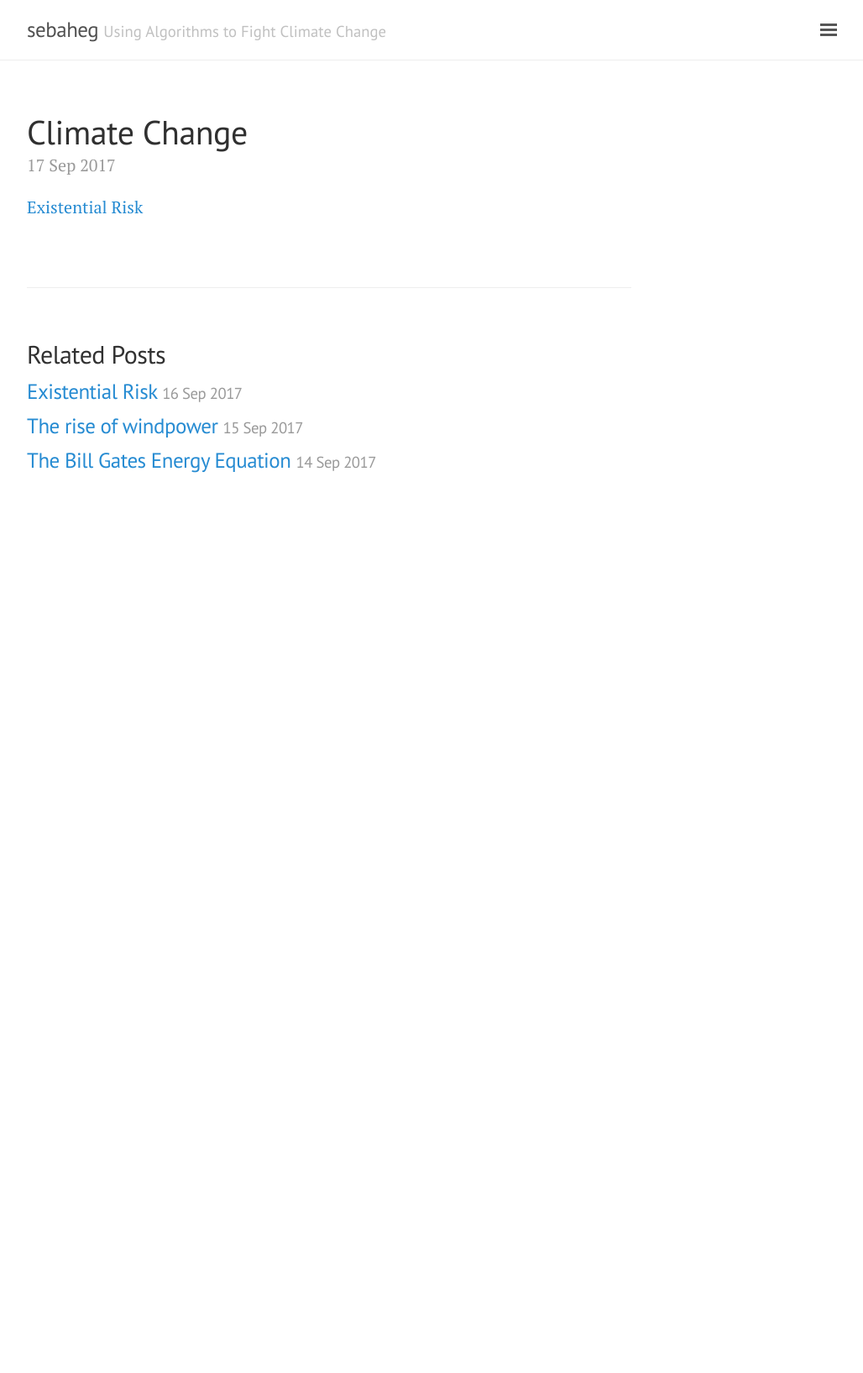
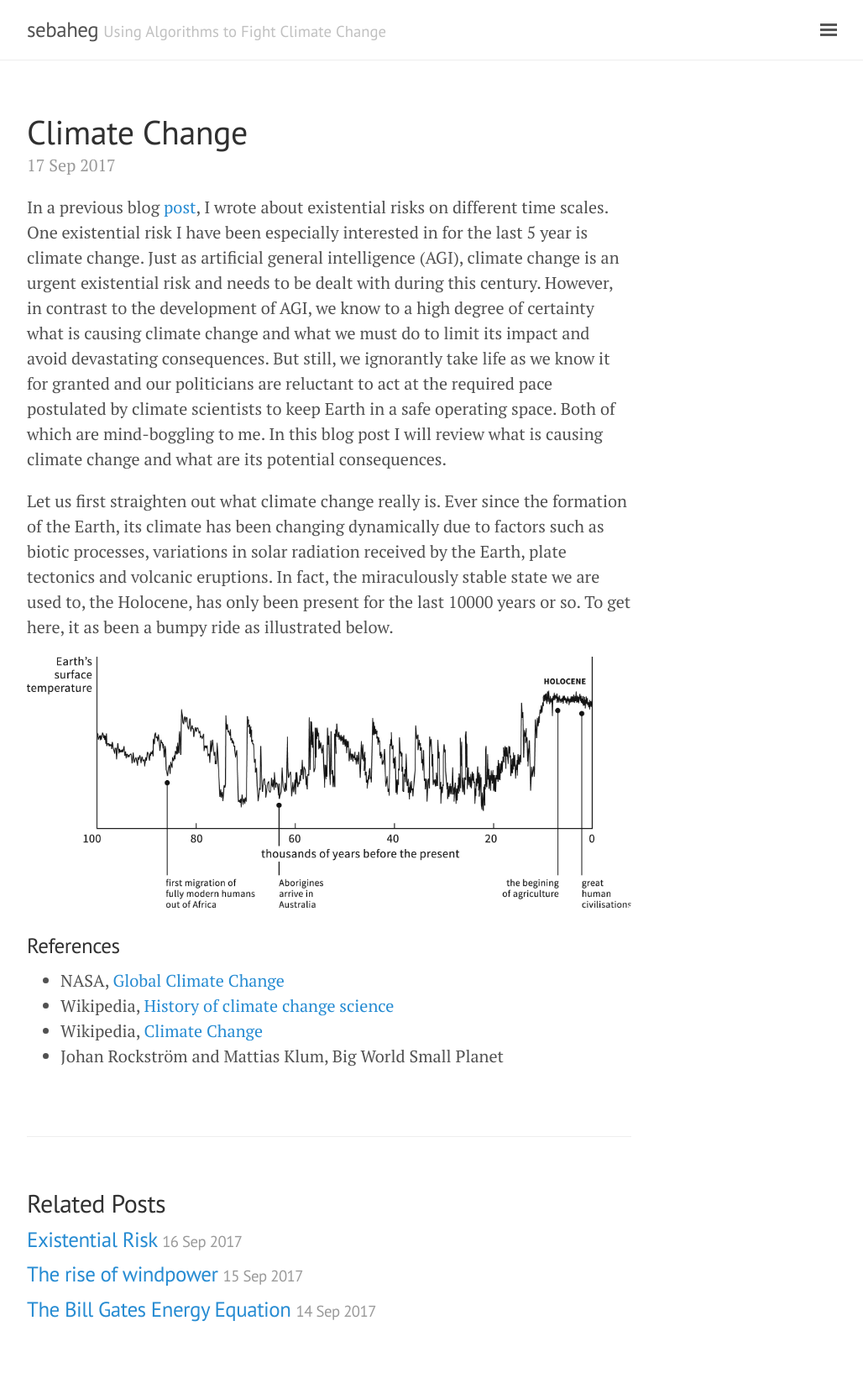
Before and after one commit to sebaheg/sebaheg.github.io, a Jekyll site: the page built from _posts/2017-09-17-Climate-Change.md, in a window 1280 px wide. Shown: the whole page at 84% size, without its empty margins (248-1276 px from the left). Built offline with Jekyll 4.4.1, drawn with Linux system fonts in a browser that asks for light colours; before the commit the page ends 900 px from its top, so only the background shows below that.

Commit message:
Change climate change blog post.

```diff
--- a/_posts/2017-09-17-Climate-Change.md
+++ b/_posts/2017-09-17-Climate-Change.md
@@ -3,4 +3,16 @@ layout: post
 title: Climate Change
 ---
 
-[Existential Risk]({{ site.baseurl }}{% post_url 2017-09-16-Existential-Risk %})
+In a previous blog [post]({{ site.baseurl }}{% post_url 2017-09-16-Existential-Risk %}), I wrote about existential risks on different time scales. One existential risk I have been especially interested in for the last 5 year is climate change. Just as artificial general intelligence (AGI), climate change is an urgent existential risk and needs to be dealt with during this century. However, in contrast to the development of AGI, we know to a high degree of certainty what is causing climate change and what we must do to limit its impact and avoid devastating consequences. But still, we ignorantly take life as we know it for granted and our politicians are reluctant to act at the required pace postulated by climate scientists to keep Earth in a safe operating space. Both of which are mind-boggling to me. In this blog post I will review what is causing climate change and what are its potential consequences.
+
+Let us first straighten out what climate change really is. Ever since the formation of the Earth, its climate has been changing dynamically due to factors such as biotic processes, variations in solar radiation received by the Earth, plate tectonics and volcanic eruptions. In fact, the miraculously stable state we are used to, the Holocene, has only been present for the last 10000 years or so. To get here, it as been a bumpy ride as illustrated below.
+
+![Climate Change](/images/climate-change.jpg)
+
+
+
+### References
+* NASA, [Global Climate Change](https://climate.nasa.gov/)
+* Wikipedia, [History of climate change science](https://en.wikipedia.org/wiki/History_of_climate_change_science)
+* Wikipedia, [Climate Change](https://en.wikipedia.org/wiki/Climate_change)
+* Johan Rockström and Mattias Klum, Big World Small Planet
```
Also changed, not shown: README.md, images/climate-change.jpg (added).
